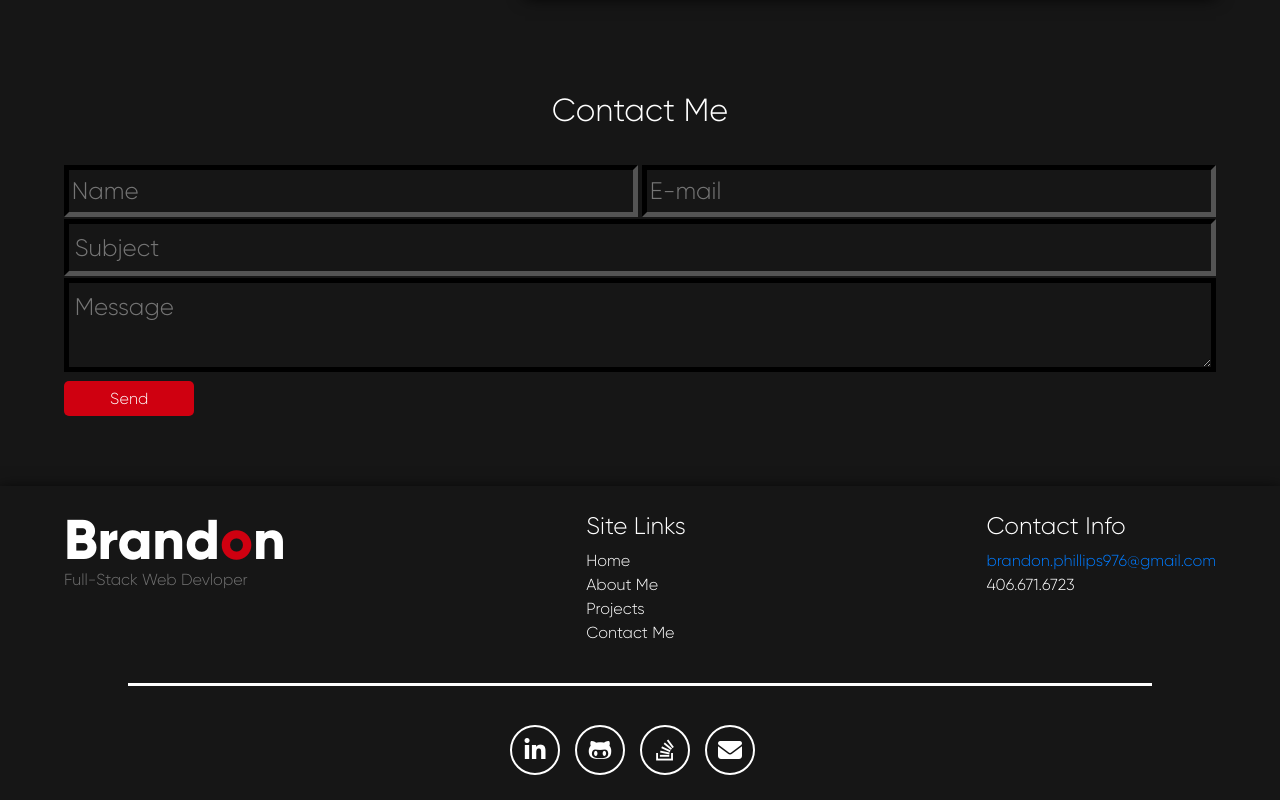
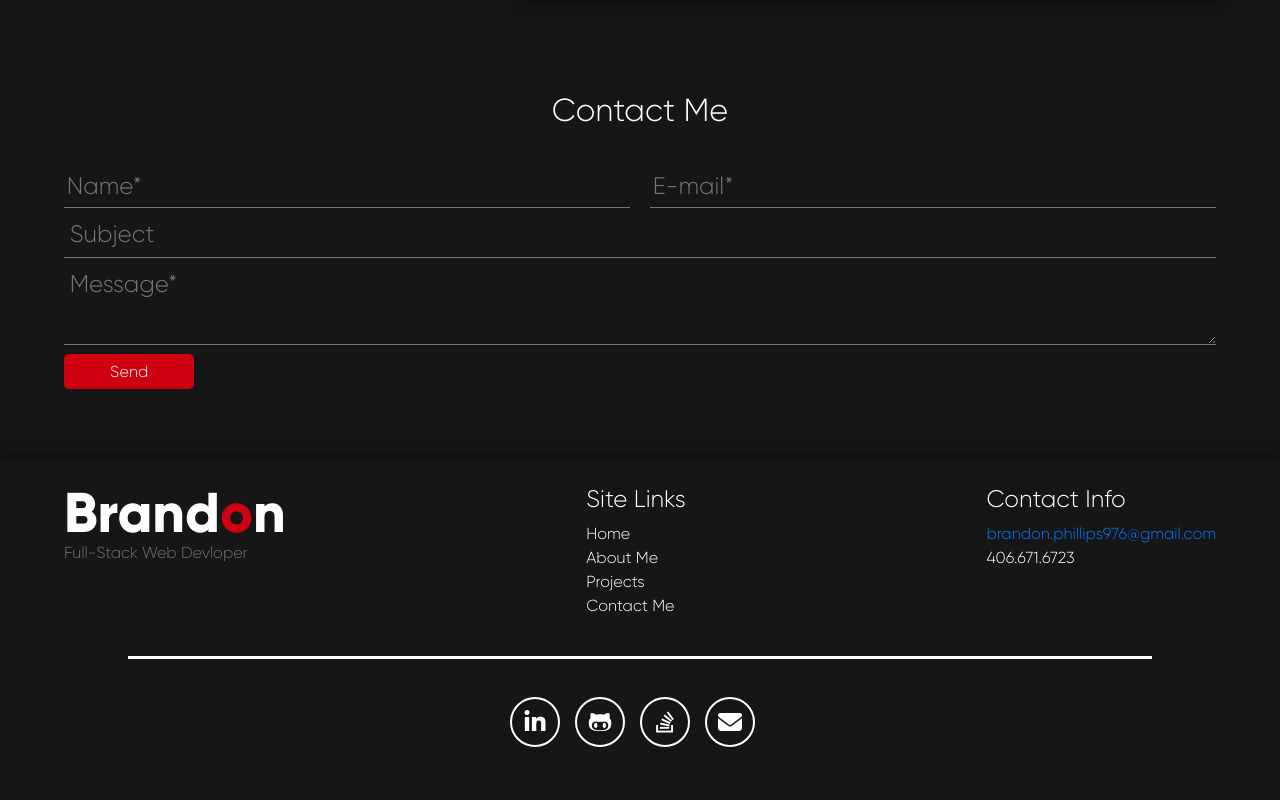
Before and after one commit to BrandonP321/portfolio, a React (Create React App) app: page / in a window 1280 px wide. Shown: the part 3225-4025 px from the top of the page. After the commit the page ends 3998 px from the top, so only its background shows below. Built offline with nearby package versions, Linux system fonts and the light colour scheme.

Commit message:
added minimalist border style to contact form

```diff
--- a/src/components/Header/index.css
+++ b/src/components/Header/index.css
@@ -45,7 +45,7 @@ header {
 .nav-item-text {
     display: block;
     position: absolute;
-    top: -10px;
+    top: -5px;
     opacity: 0;
     z-index: 1;
     transition: opacity .5s;
--- a/src/pages/Home/contact.css
+++ b/src/pages/Home/contact.css
@@ -10,20 +10,23 @@
     font-size: 1.5rem;
     width: 100%;
     background-color: #161616;
-    /* border-style: ; */
-    border-color: black;
-    border-width: 5px;
+    border: none;
+    border-bottom: 1px solid #727272;
     color: white;
     padding: .5%;
 }
 
+.contact-input:focus {
+    outline: none;
+    border-color: #cf0010;
+}
+
 .input-container {
     margin-bottom: 2px;
-    /* border: 5px solid black; */
 }
 
 .name-input-container, .email-input-container {
-    width: calc(50% - 2px);
+    width: calc(50% - 10px);
 }
 
 .send-btn {
--- a/src/pages/Home/index.js
+++ b/src/pages/Home/index.js
@@ -37,16 +37,16 @@ export default function Home() {
                     <form className='contact-form'>
                         <div className='contact-fields-flex'>
                             <div className='input-container name-input-container'>
-                                <input className='contact-input name-input' type='text' placeholder='Name' />
+                                <input className='contact-input name-input' type='text' placeholder='Name*' required />
                             </div>
                             <div className='input-container email-input-container'>
-                                <input className='contact-input email-input' type='email' placeholder='E-mail' />
+                                <input className='contact-input email-input' type='email' placeholder='E-mail*' required />
                             </div>
                             <div className='input-container subject-input-container'>
                                 <input className='contact-input subject-input' type='text' placeholder='Subject' />
                             </div>
                             <div className='input-container message-textarea-container'>
-                                <textarea className='contact-input message-textarea' placeholder='Message'></textarea>
+                                <textarea className='contact-input message-textarea' placeholder='Message*' required></textarea>
                             </div>
                         </div>
                         <button className='send-btn red-bg white-text'>Send</button>
```
Also changed, not shown: 1 other file (tests, documents, lock files or other folders).
